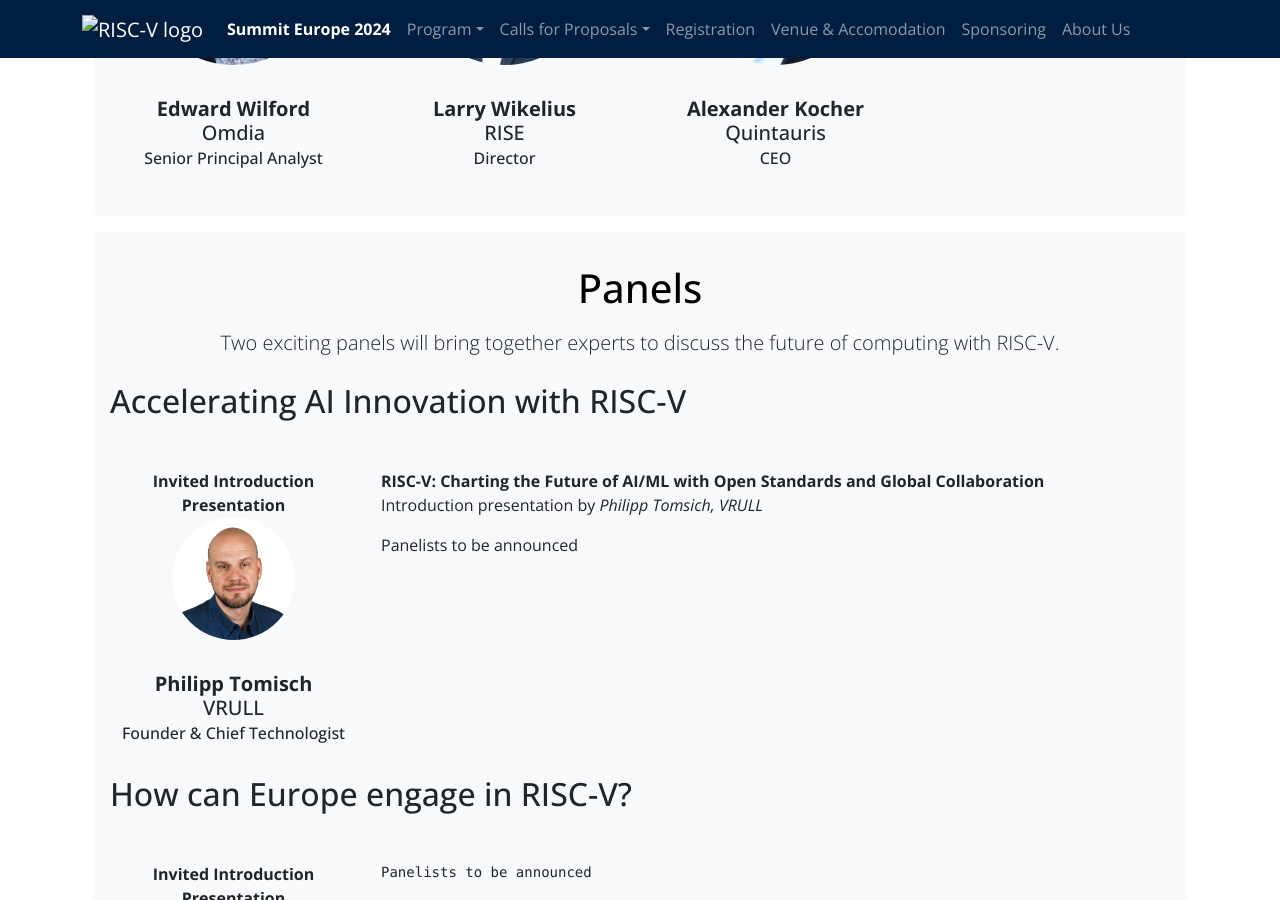
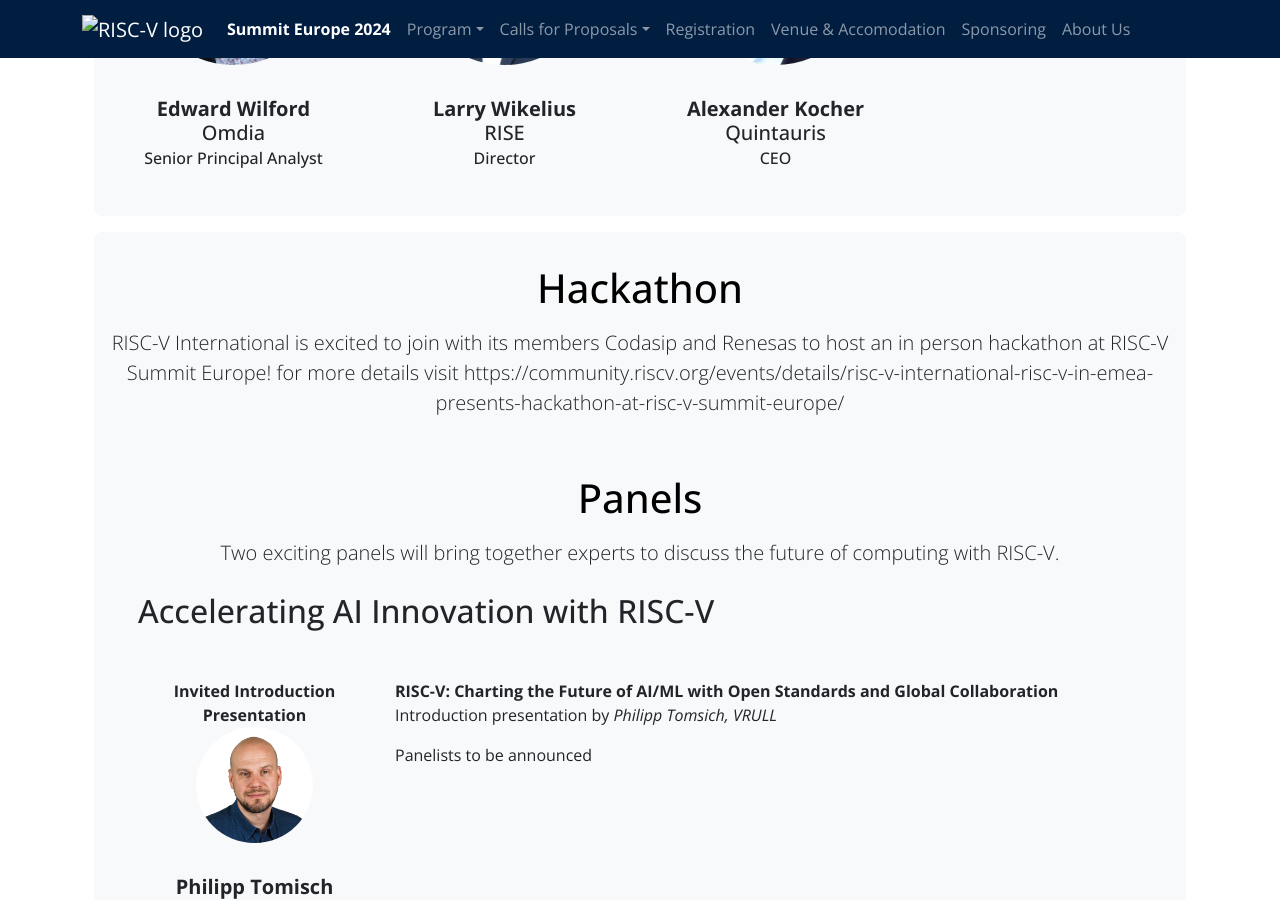
Before and after one commit to riscv-europe/summit-website-development, a Jekyll site: the page built from summit/2024/index.md, in a window 1280 px wide and 900 px high, scrolled down 1509 px. Built offline with Jekyll 4.4.1, drawn with Linux system fonts in a browser that asks for light colours.

Commit message:
Update index.md
Added Hackathon

```diff
--- a/summit/2024/index.md
+++ b/summit/2024/index.md
@@ -141,6 +141,12 @@
 {% include jumboboxend.html %}
 
 {% include jumboboxstart.html
+    title = "Hackathon"
+    lead = "RISC-V International is excited to join with its members Codasip and Renesas to host an in person hackathon at RISC-V Summit Europe! for more details visit https://community.riscv.org/events/details/risc-v-international-risc-v-in-emea-presents-hackathon-at-risc-v-summit-europe/"
+%}
+
+
+{% include jumboboxstart.html
     title = "Panels"
     lead = "Two exciting panels will bring together experts to discuss the future of computing with RISC-V."
 %}
```
